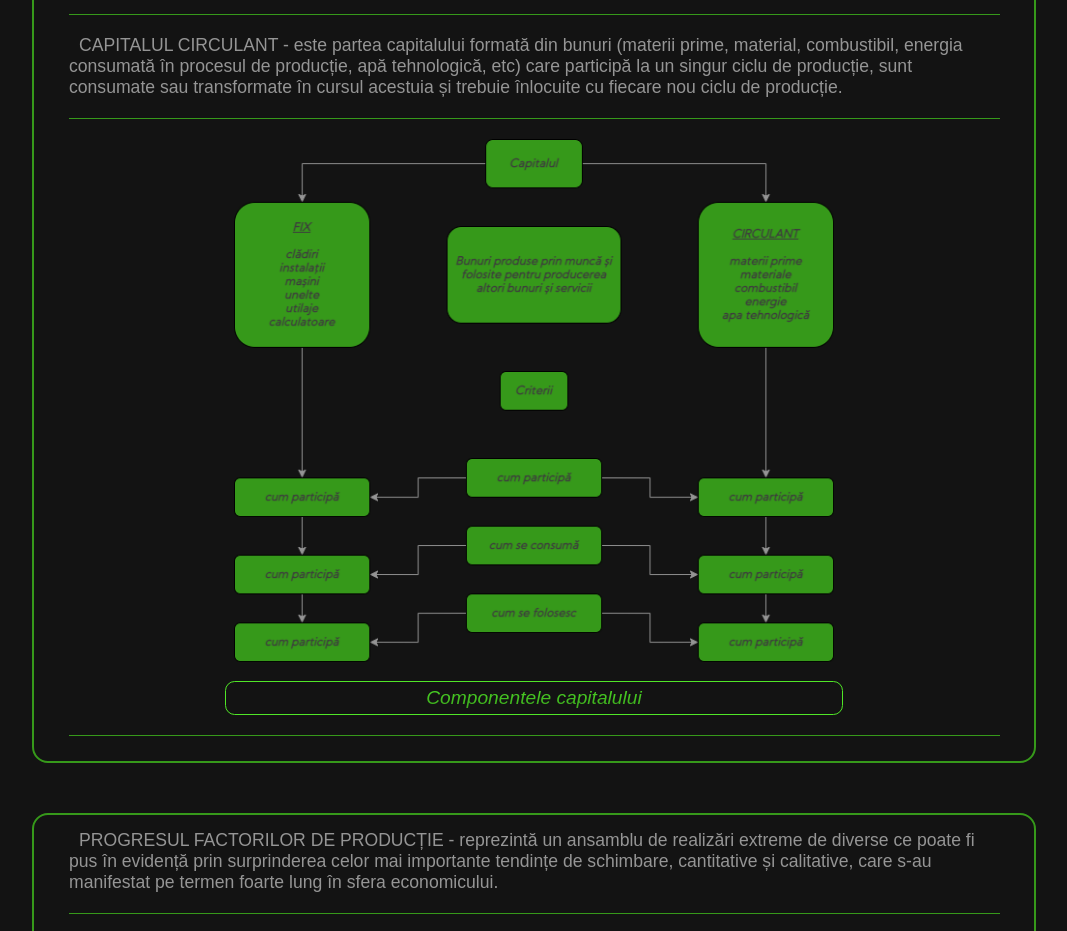
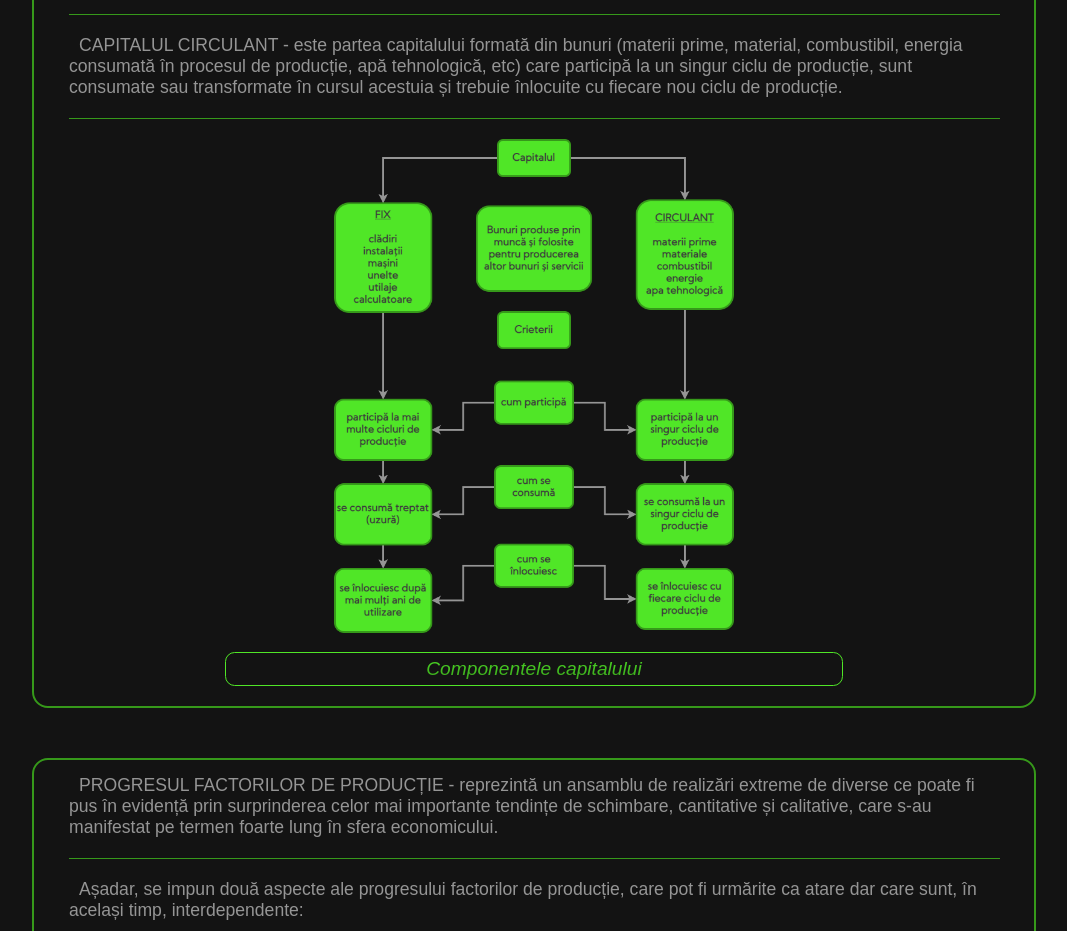
Before and after one commit to TheAncientOwl/progresul-fdp-react, a React (Create React App) app: page / in a window 1280 px wide. Shown: the part 560-1491 px from the top of the page, without its empty margins (106-1173 px from the left). Built offline with nearby package versions, Linux system fonts and the light colour scheme.

Commit message:
tweaked graphic.

```diff
--- a/src/components/graphic/GraphicElements.js
+++ b/src/components/graphic/GraphicElements.js
@@ -3,14 +3,10 @@ import Breakpoints from '../../Breakpoints';
 
 export const GraphicContainer = styled.div`
   margin: 0 auto;
-  width: 600px;
+  width: 400px;
 
   @media (max-width: ${Breakpoints.tablet}) {
-    width: 500px;
-  }
-
-  @media (max-width: ${Breakpoints.phone}) {
-    width: 250px;
+    display: none;
   }
 `;
 
@@ -33,9 +29,7 @@ export const GraphicTitle = styled.div`
   border-radius: 0.6rem;
   width: 65%;
 
-  @media (max-width: ${Breakpoints.phone}) {
-    font-size: 0.9rem;
-    padding: 10px 5px;
-    width: 80%;
+  @media (max-width: ${Breakpoints.tablet}) {
+    display: none;
   }
 `;
--- a/src/components/sections/capitalul-tehnic-si-progresul-fdp/TipuriDeCapital.js
+++ b/src/components/sections/capitalul-tehnic-si-progresul-fdp/TipuriDeCapital.js
@@ -76,8 +76,9 @@ export default function TipuriDeCapital({ id }) {
         consumate sau transformate în cursul acestuia și trebuie înlocuite cu fiecare nou ciclu de producție.
       </Paragraph>
       <Divider />
-      <Graphic title='Componentele capitalului' src={ComponenteleCapitaluluiGr} alt='componentele capitalului' />
-      <Divider />
+      <Graphic title='Componentele capitalului' src={ComponenteleCapitaluluiGr} alt='componentele capitalului'>
+        <Divider />
+      </Graphic>
     </ContentSection>
   );
 }
```
Also changed, not shown: src/images/componentele_capitalului.png.
